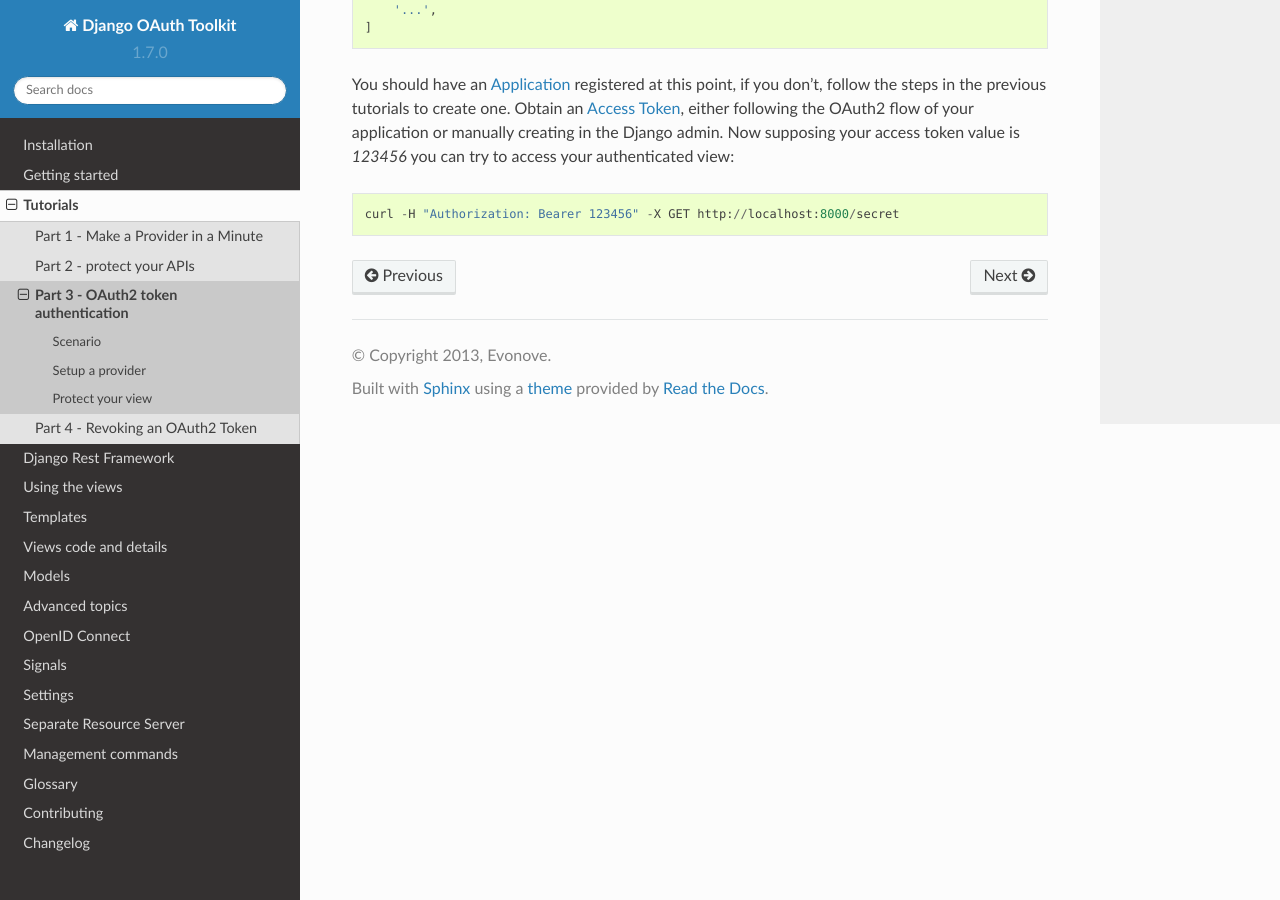
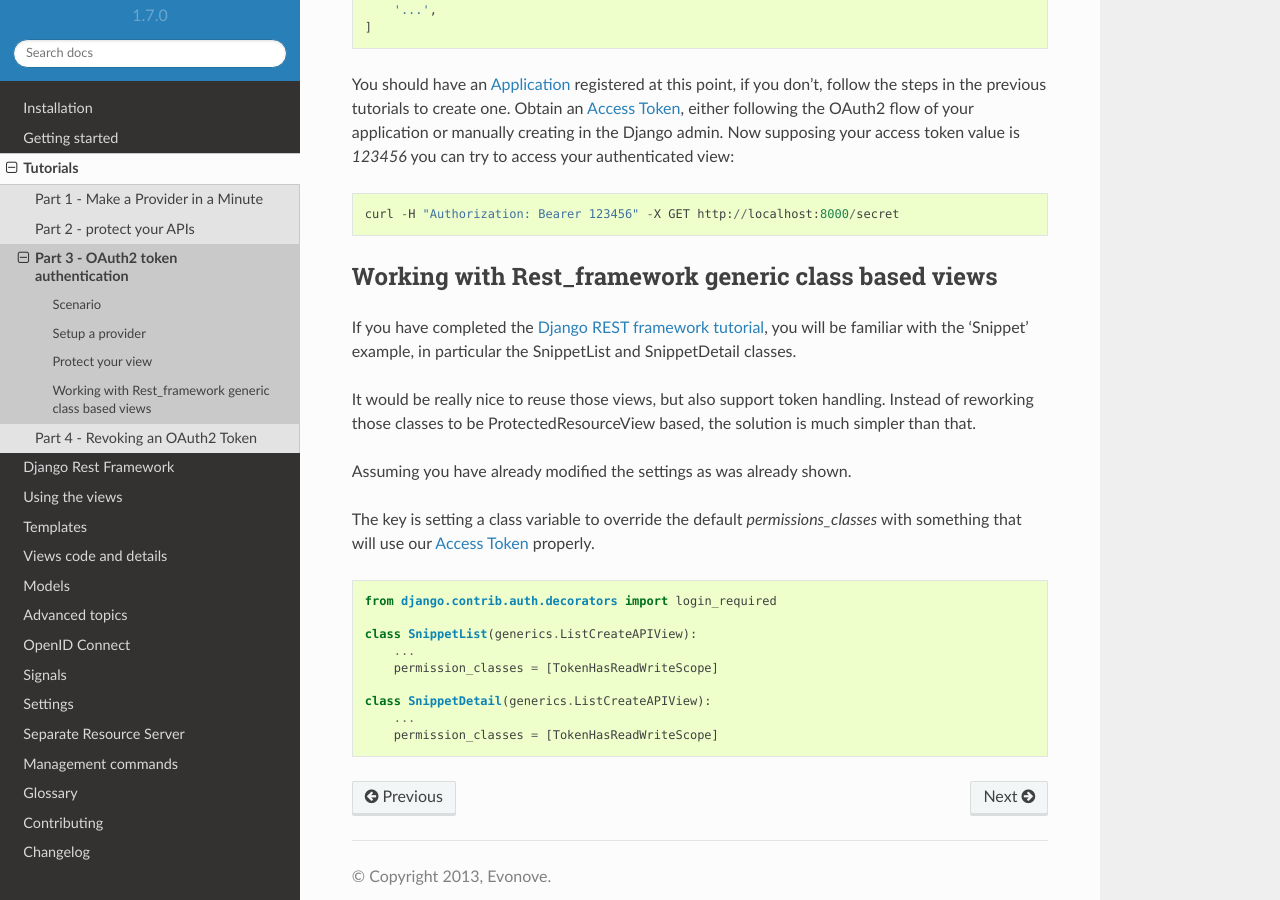
Before and after one commit to jazzband/django-oauth-toolkit, a Sphinx documentation site: the page built from docs/tutorial/tutorial_03.rst, in a window 1280 px wide and 900 px high, scrolled down 1497 px. Built offline with Sphinx 7.4.7 and the Read the Docs theme 2.0.0, drawn with Linux system fonts in a browser that asks for light colours; the version number is read from the project's files by our own code.

Commit message:
1112: adding class based view handling to tutorial

```diff
--- a/docs/tutorial/tutorial_03.rst
+++ b/docs/tutorial/tutorial_03.rst
@@ -78,3 +78,29 @@
 ::
 
     curl -H "Authorization: Bearer 123456" -X GET http://localhost:8000/secret
+
+Working with Rest_framework generic class based views
+-----------------------------------------------------
+
+If you have completed the `Django REST framework tutorial
+<https://www.django-rest-framework.org/tutorial/3-class-based-views/#using-generic-class-based-views>`_,
+you will be familiar with the 'Snippet' example, in particular the SnippetList and SnippetDetail classes.
+
+It would be really nice to reuse those views, but also support token handling. Instead of reworking
+those classes to be ProtectedResourceView based, the solution is much simpler than that.
+
+Assuming you have already modified the settings as was already shown.
+
+The key is setting a class variable to override the default *permissions_classes* with something that will use our :term:`Access Token` properly.
+
+.. code-block:: python
+
+    from django.contrib.auth.decorators import login_required
+
+    class SnippetList(generics.ListCreateAPIView):
+        ...
+        permission_classes = [TokenHasReadWriteScope]
+
+    class SnippetDetail(generics.ListCreateAPIView):
+        ...
+        permission_classes = [TokenHasReadWriteScope]
```
